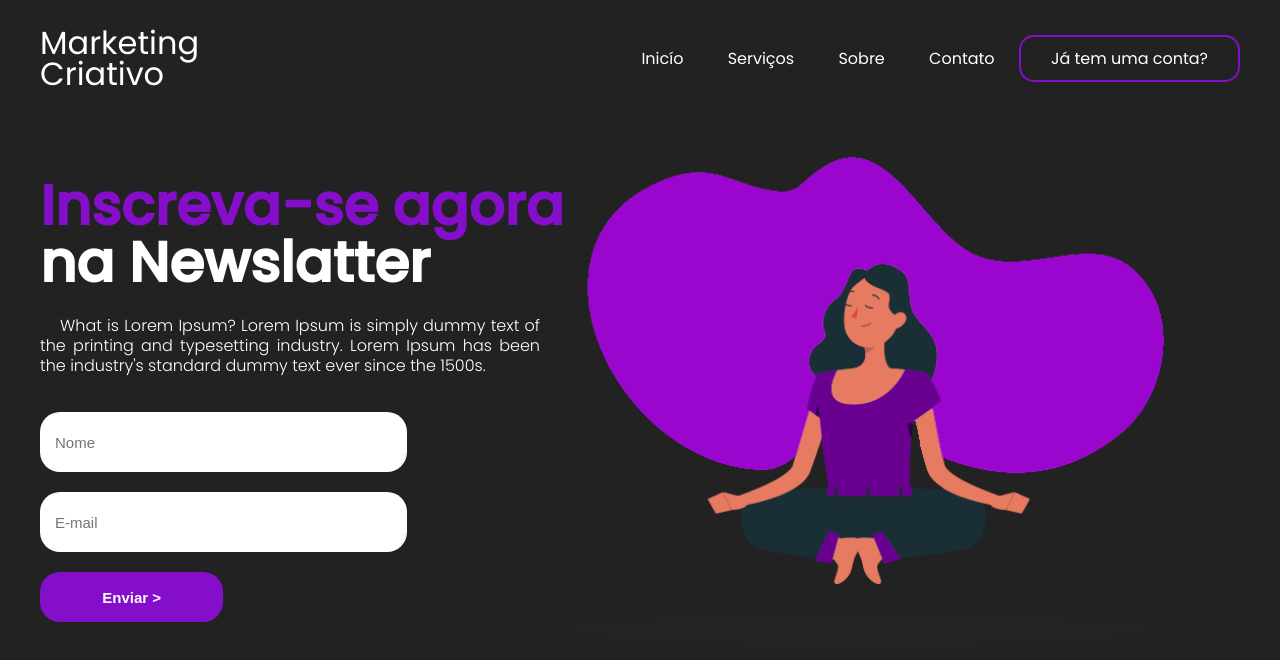
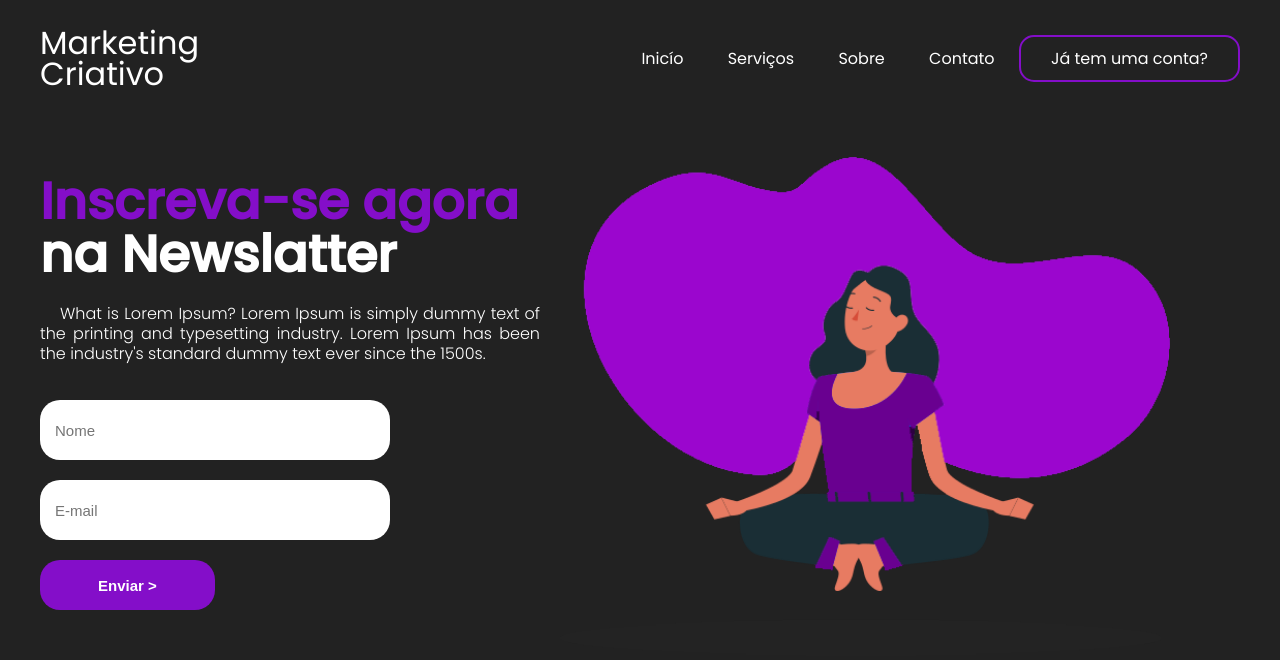
Before and after one commit to antonimatheus/Landing-Page, a plain HTML site: page index.html in a window 1280 px wide. Drawn offline with Linux system fonts and the light colour scheme.

Commit message:
Atualização v1

```diff
--- a/style/media.css
+++ b/style/media.css
@@ -1,4 +1,4 @@
-@media screen and (max-width: 760px) {
+@media screen and (max-width: 840px) {
     header {
         flex-direction: column;
     }
@@ -17,7 +17,8 @@
     }
 
     p {
-        text-align: justify;
+        margin: 0 auto;
+        text-align: center;
         padding: 20px;
     }
 
--- a/style/style.css
+++ b/style/style.css
@@ -61,7 +61,7 @@ main {
 }
 
 h2 {
-    font-size: 56px;
+    font-size: 4vw;
     line-height: 10px;
     font-family: poppinsmedium
 }
@@ -79,7 +79,8 @@ p {
 }
 
 img {
-    width: 600px;
+    width: 100%;
+    padding-left: 20px ;
 }
 
 form {
@@ -99,6 +100,7 @@ form [type="submit"] {
 form [type="submit"]:hover {
     cursor: pointer;
     transition: 0.5s;
+    background-color: rgb(147, 69, 193);
 
 }
 
```
